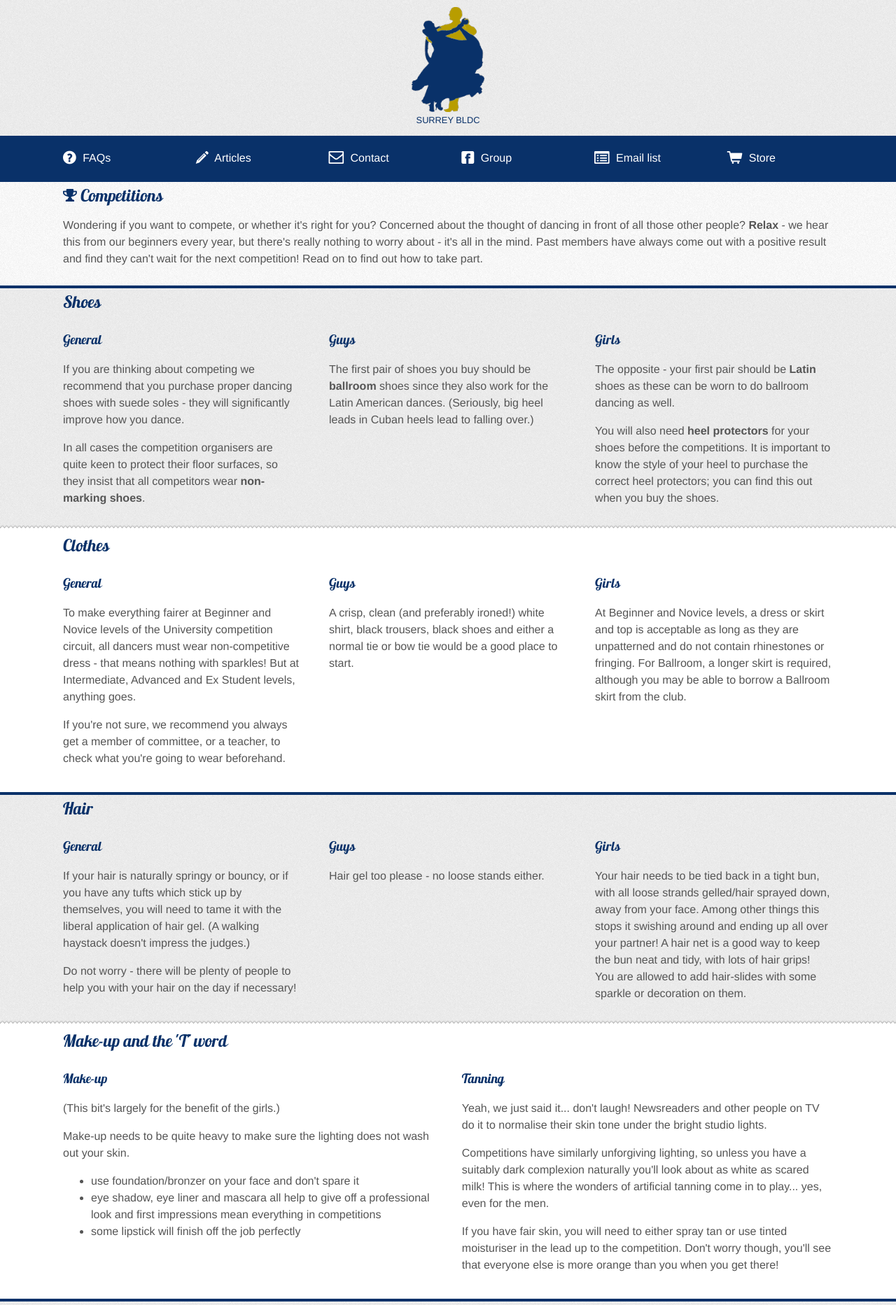
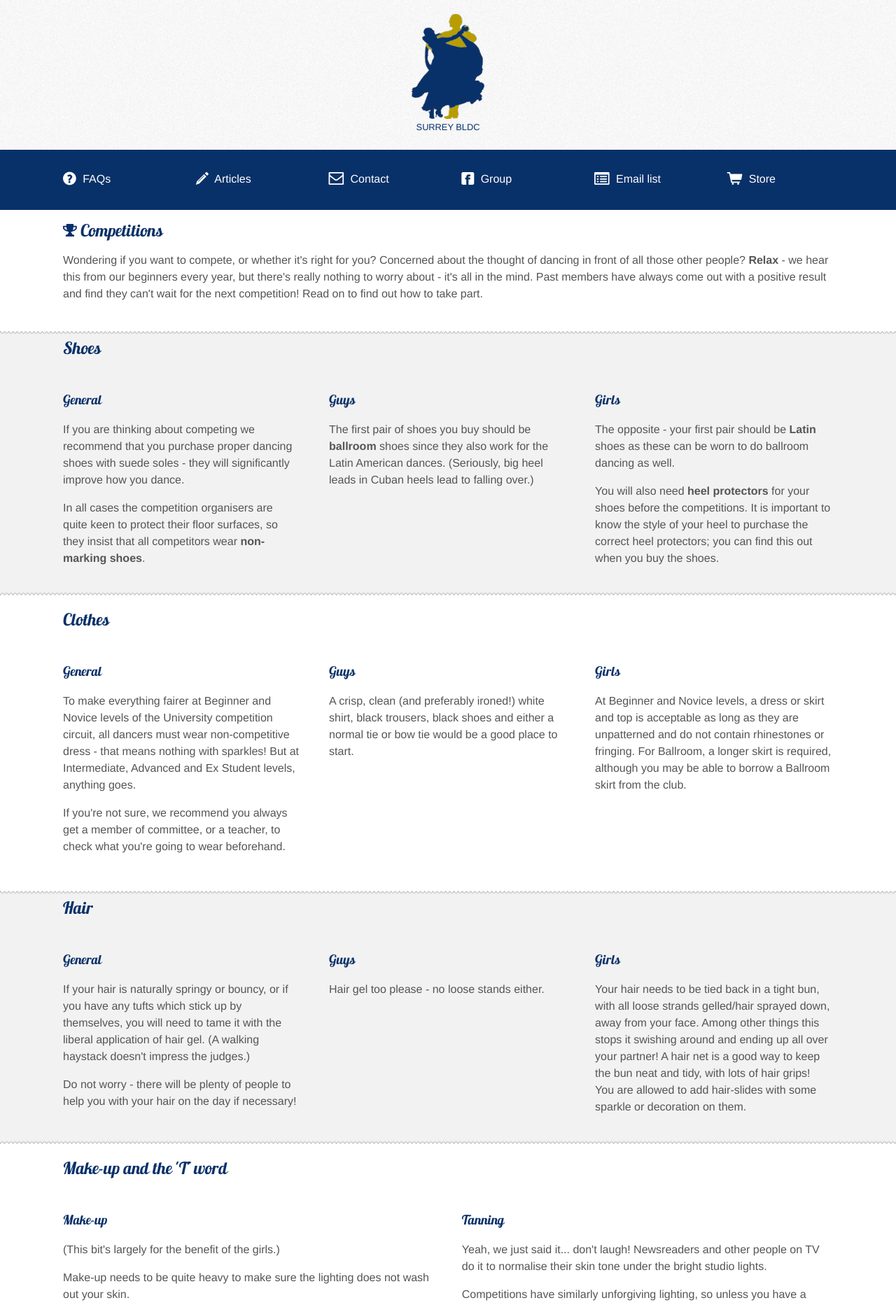
Before and after one commit to surreybldc/surreybldc.github.com, a Jekyll site: the page built from competitions.html, in a window 1280 px wide. Shown: the top 1865 px of the page at 70% size. Built offline with Jekyll 4.4.1, drawn with Linux system fonts in a browser that asks for light colours; some of the changed text lies outside the part shown.

Commit message:
Blue border at top of "every other" section was a bit rubbish. Augument competitions readme.

```diff
--- a/competitions.html
+++ b/competitions.html
@@ -93,6 +93,22 @@
   </section>
   <section>
     <header>
+      <h2 class="row">...and one obvious thing...</h2>
+    </header>
+    <div class="row">
+      <div class="sixcol">
+        <blockquote style="margin-top: 0;">
+          <p class="massive">Practice makes perfect</p>
+          <small>Every dancer out there</small>
+        </blockquote>
+      </div>
+      <div class="sixcol last">
+        <p>We said it was obvious! In the middle of all this crazy preparation, don't forget that the judges are mainly concerned with your <em>dancing ability</em> so ensure you get all the extra practice time that you can before a competition. Committee will usually lay on some extra sessions for this - just ask them when they are.</p>
+      </div>
+    </div>
+  </section>
+  <section>
+    <header>
       <h2 class="row">Got questions?</h2>
     </header>
     <div class="row">
--- a/css/styles.css
+++ b/css/styles.css
@@ -23,7 +23,6 @@
 body {
   margin: 0;
   padding: 0;
-  background-image: url("/img/bgnoise.gif");
   font-family: "Helvetica Neue", Arial, sans-serif;
 }
 body {
@@ -42,6 +41,10 @@
 }
 header.site h1 {
   text-align: center;
+}
+header.site,
+.spiel section:nth-child(odd) {
+  background-image: url("/img/bgnoise.gif");
 }
 a.siteTitle {
   text-decoration: none;
@@ -79,7 +82,7 @@
   margin-top: -0.8em;
 }
 .strapline i {
-  bottom: 15%;
+  bottom: 10%;
 }
 .committeeImage img {
   height: 65px;
@@ -94,10 +97,9 @@
   background-attachment: scroll;
 }
 .spiel section:nth-child(odd) {
-  background-image: /*url("/img/spikes-white-to-alpha.png"),*/ url("/img/spikes-alpha-to-white.png");
+  background-image: url("/img/spikes-white-to-alpha.png"), url("/img/spikes-alpha-to-white.png");
   background-color: rgba(0, 0, 0, 0.05);
-  background-position: /*left top, */left bottom;
-  border-top: 4px solid #093169;
+  background-position: left top, left bottom;
 }
 .spiel section:nth-child(even) {
   background-color: white;
@@ -158,7 +160,10 @@
   -webkit-box-sizing: border-box;
   -ms-box-sizing: border-box;
 }
-.row:first-of-type,
+.row:first-of-type {
+  padding-top: 20px;
+  padding-bottom: 20px;
+}
 .onecol,
 .twocol,
 .threecol,
@@ -191,6 +196,10 @@
 }
 blockquote small {
   display: block;
+}
+blockquote .massive {
+  font-size: 2.8em;
+  line-height: 1em;
 }
 /* Bootstrap hr */
 hr {
```
Also changed, not shown: img/spikes-white-to-alpha.png (added), 3 other files.
